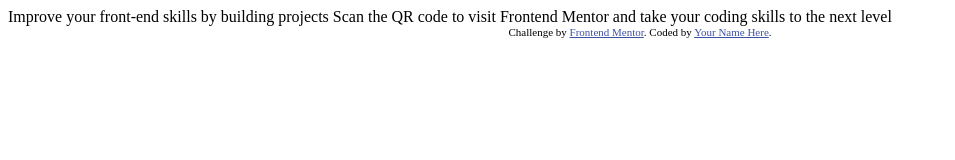
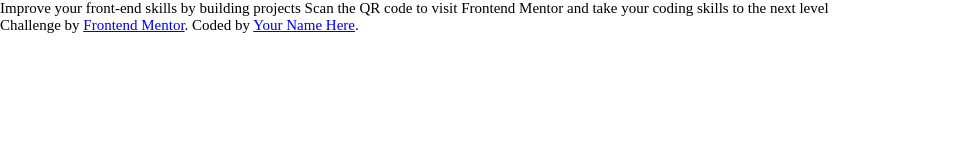
Before and after one commit to lozukka/qr-code-component, a plain HTML site: page index.html in a window 1280 px wide. Shown: the whole page, without its empty margins (0-955 px from the left). Drawn offline with Linux system fonts and the light colour scheme.

Commit message:
root styling setup

```diff
--- a/index.html
+++ b/index.html
@@ -5,14 +5,9 @@
   <meta name="viewport" content="width=device-width, initial-scale=1.0"> <!-- displays site properly based on user's device -->
 
   <link rel="icon" type="image/png" sizes="32x32" href="./images/favicon-32x32.png">
+  <link rel="stylesheet" href="/style.css">
 
   <title>Frontend Mentor | QR code component</title>
-
-  <!-- Feel free to remove these styles or customise in your own stylesheet 👍 -->
-  <style>
-    .attribution { font-size: 11px; text-align: center; }
-    .attribution a { color: hsl(228, 45%, 44%); }
-  </style>
 </head>
 <body>
 
--- /dev/null
+++ b/style.css
@@ -0,0 +1,30 @@
+/* outfit-regular - latin */
+@font-face {
+  font-display: swap; /* Check https://developer.mozilla.org/en-US/docs/Web/CSS/@font-face/font-display for other options. */
+  font-family: 'Outfit';
+  font-style: normal;
+  font-weight: 400;
+  src: url('../fonts/outfit-v14-latin-regular.woff2') format('woff2'); /* Chrome 36+, Opera 23+, Firefox 39+, Safari 12+, iOS 10+ */
+}
+/* outfit-700 - latin */
+@font-face {
+  font-display: swap; /* Check https://developer.mozilla.org/en-US/docs/Web/CSS/@font-face/font-display for other options. */
+  font-family: 'Outfit';
+  font-style: normal;
+  font-weight: 700;
+  src: url('../fonts/outfit-v14-latin-700.woff2') format('woff2'); /* Chrome 36+, Opera 23+, Firefox 39+, Safari 12+, iOS 10+ */
+}
+
+:root {
+  font-size: 15px; /* Set a base font size for the document */
+  --color-slate900: hsl(218, 44%, 22%);
+  --color-slate500: hsl(216, 15%, 48%);
+  --color-slate300: hsl(212, 45%, 89%);
+  --color-white: hsl(0, 0%, 100%);
+}
+
+* {
+  margin: 0;
+  padding: 0;
+  box-sizing: border-box;
+}
```
Also changed, not shown: fonts/outfit-v14-latin-700.woff2 (added), fonts/outfit-v14-latin-regular.woff2 (added).
